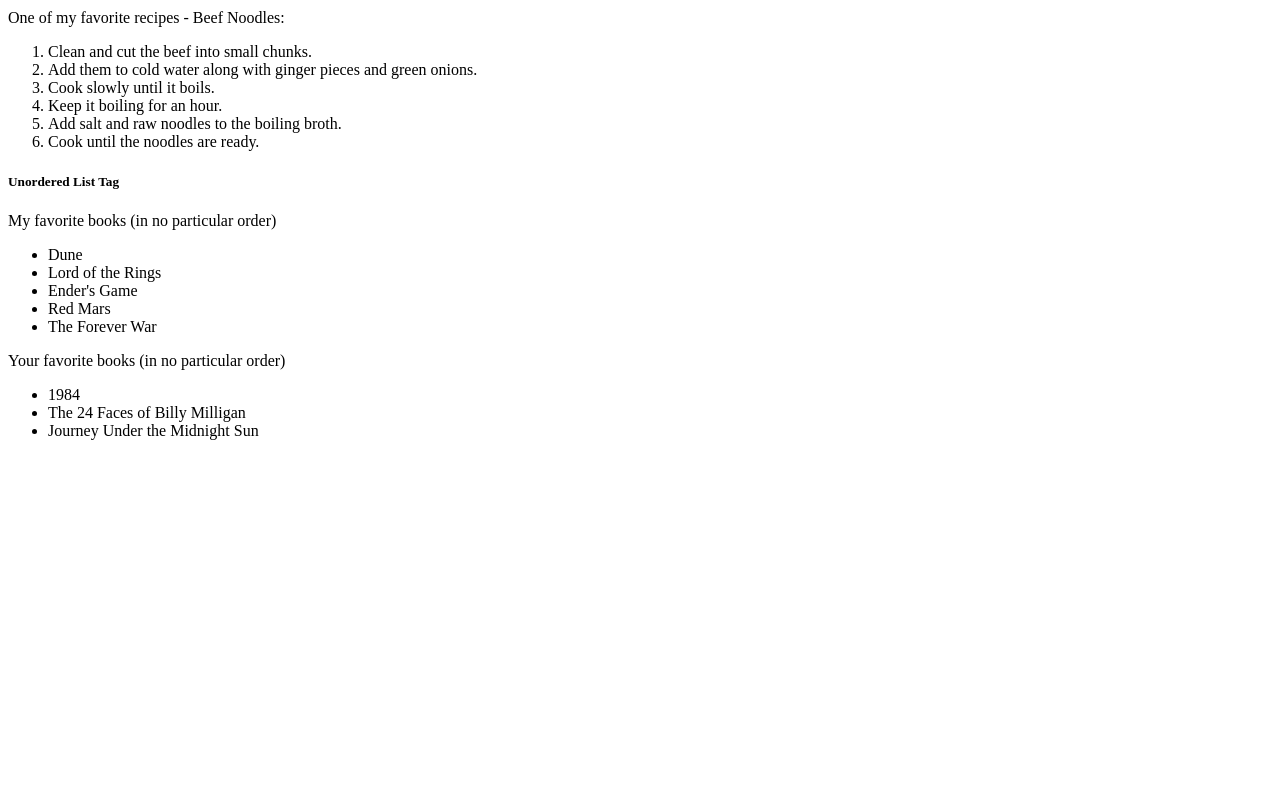
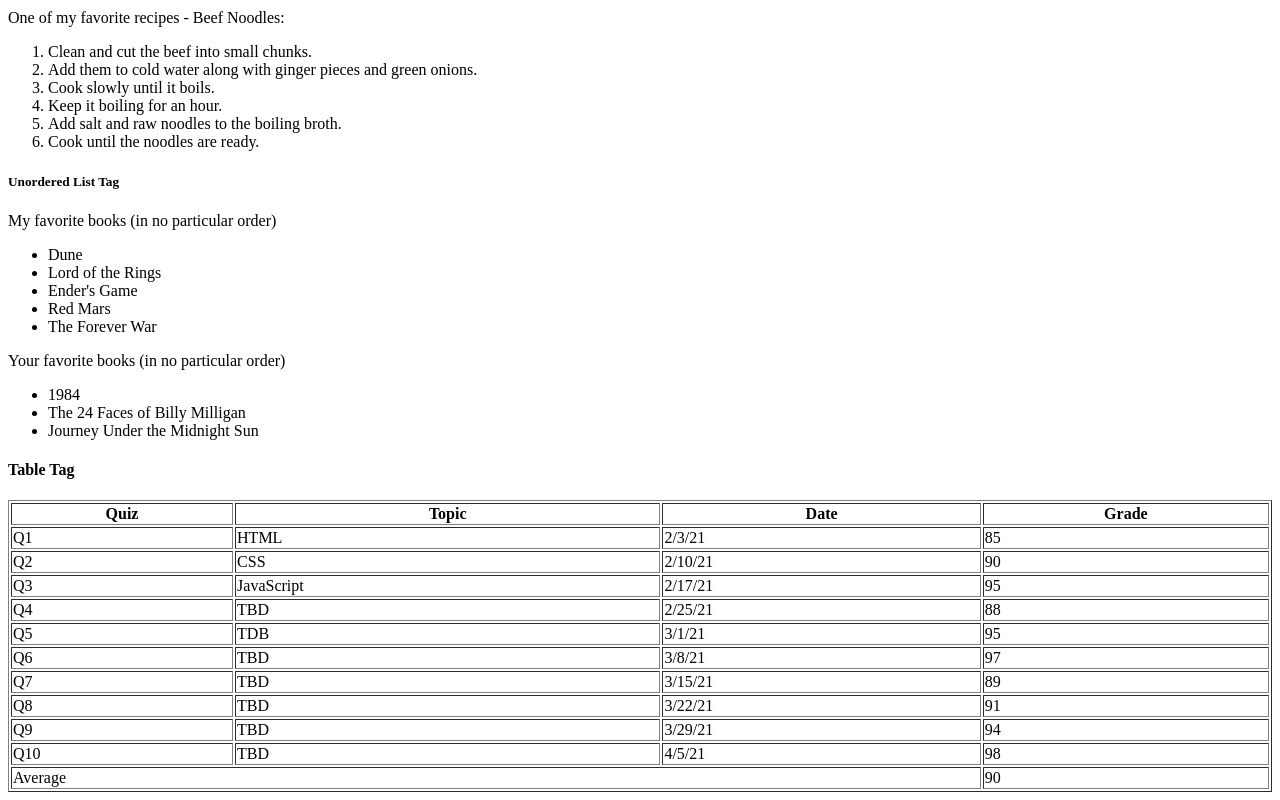
Before and after one commit to EthanLawyer/kanbas-react-web-app, a React (Create React App) app: page / in a window 1280 px wide. Shown: the part 730-1530 px from the top of the page. Before the commit the page ends 1186 px from the top, so only its background shows below. Built offline with nearby package versions, Linux system fonts and the light colour scheme.

Commit message:
Added table tags

```diff
--- a/src/Labs/Lab1/index.tsx
+++ b/src/Labs/Lab1/index.tsx
@@ -71,7 +71,87 @@ export default function Lab1() {
                     <li>The 24 Faces of Billy Milligan</li>
                     <li>Journey Under the Midnight Sun</li>
                 </ul>
-
+            </div>
+            <div id="wd-tables">
+                <h4>Table Tag</h4>
+                <table border={1} width="100%">
+                    <thead>
+                        <tr>
+                        <th>Quiz</th>
+                        <th>Topic</th>
+                        <th>Date</th>
+                        <th>Grade</th>
+                        </tr>
+                    </thead>
+                    <tbody>
+                        <tr>
+                            <td>Q1</td>
+                            <td>HTML</td>
+                            <td>2/3/21</td>
+                            <td>85</td>
+                        </tr>
+                        <tr>
+                            <td>Q2</td>
+                            <td>CSS</td>
+                            <td>2/10/21</td>
+                            <td>90</td>
+                        </tr>
+                        <tr>
+                            <td>Q3</td>
+                            <td>JavaScript</td>
+                            <td>2/17/21</td>
+                            <td>95</td>
+                        </tr>
+                        <tr>
+                            <td>Q4</td>
+                            <td>TBD</td>
+                            <td>2/25/21</td>
+                            <td>88</td>
+                        </tr>
+                        <tr>
+                            <td>Q5</td>
+                            <td>TDB</td>
+                            <td>3/1/21</td>
+                            <td>95</td>
+                        </tr>
+                        <tr>
+                            <td>Q6</td>
+                            <td>TBD</td>
+                            <td>3/8/21</td>
+                            <td>97</td>
+                        </tr>
+                        <tr>
+                            <td>Q7</td>
+                            <td>TBD</td>
+                            <td>3/15/21</td>
+                            <td>89</td>
+                        </tr>
+                        <tr>
+                            <td>Q8</td>
+                            <td>TBD</td>
+                            <td>3/22/21</td>
+                            <td>91</td>
+                        </tr>
+                        <tr>
+                            <td>Q9</td>
+                            <td>TBD</td>
+                            <td>3/29/21</td>
+                            <td>94</td>
+                        </tr>
+                        <tr>
+                            <td>Q10</td>
+                            <td>TBD</td>
+                            <td>4/5/21</td>
+                            <td>98</td>
+                        </tr>
+                    </tbody>
+                    <tfoot>
+                        <tr>
+                        <td colSpan={3}>Average</td>
+                        <td>90</td>
+                        </tr>
+                    </tfoot>
+                </table>
             </div>
         </div>
     );
```
